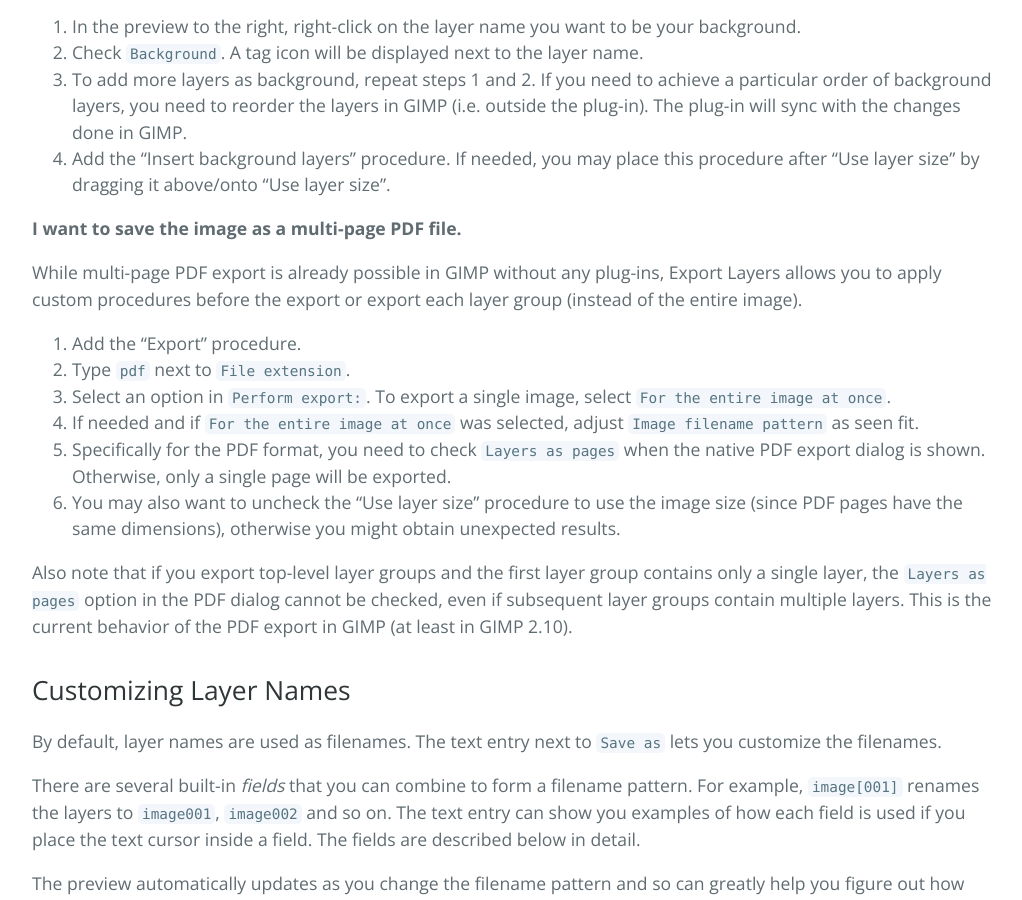
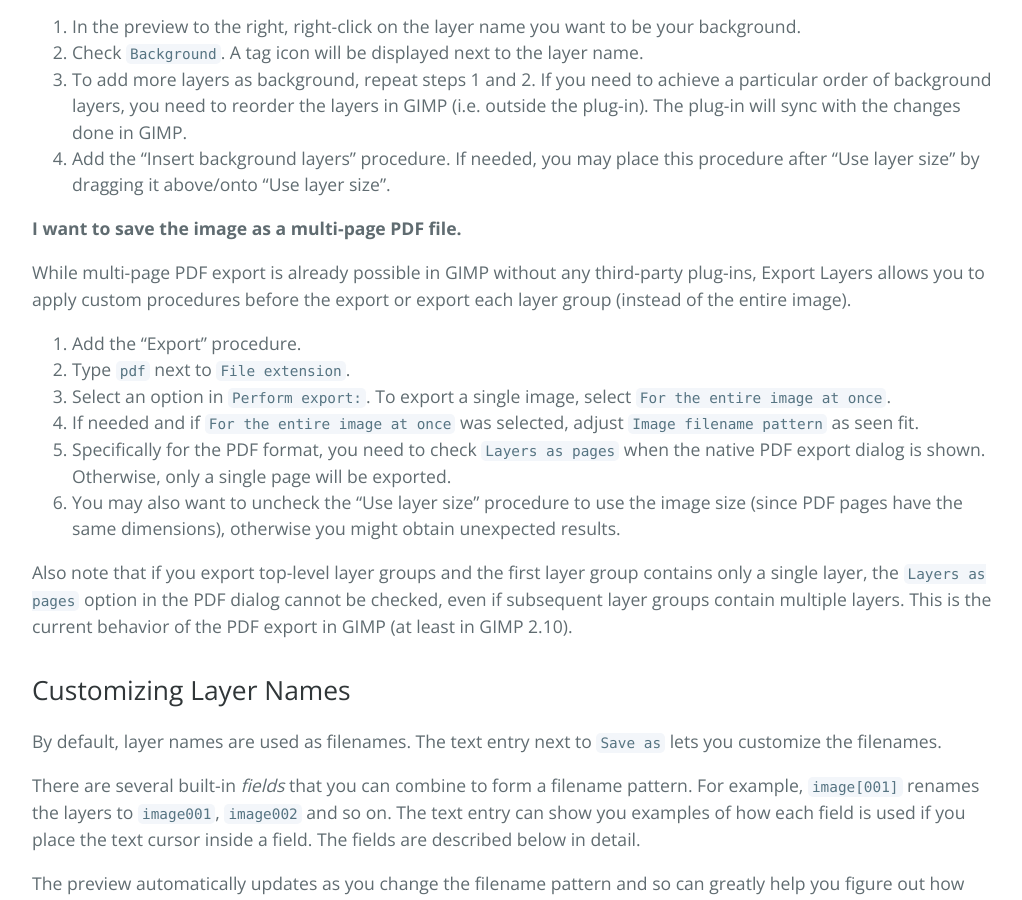
Before and after one commit to kamilburda/gimp-export-layers, a Jekyll site: the page built from dev/sections/Customizing-Export.md, in a window 1280 px wide and 900 px high, scrolled down 2500 px. Shown: the whole window, without its empty margins (128-1150 px from the left). Built offline with Jekyll 4.4.1, drawn with Linux system fonts in a browser that asks for light colours; some of the changed text lies outside the part shown.

Commit message:
Update docs

```diff
--- a/dev/sections/Customizing-Export.md
+++ b/dev/sections/Customizing-Export.md
@@ -84,7 +84,7 @@ Yes, you may insert any GIMP filter as a procedure:
 
 **I want to save the image as a multi-page PDF file.**
 
-While multi-page PDF export is already possible in GIMP without any plug-ins, Export Layers allows you to apply custom procedures before the export or export each layer group (instead of the entire image).
+While multi-page PDF export is already possible in GIMP without any third-party plug-ins, Export Layers allows you to apply custom procedures before the export or export each layer group (instead of the entire image).
 
 1. Add the "Export" procedure.
 2. Type `pdf` next to `File extension`.
```
Also changed, not shown: other parts of dev/sections/Customizing-Export.md (+3 -1 lines), dev/sections/CHANGELOG.md (+1 -0 lines), sections/CHANGELOG.md (+1 -0 lines).
